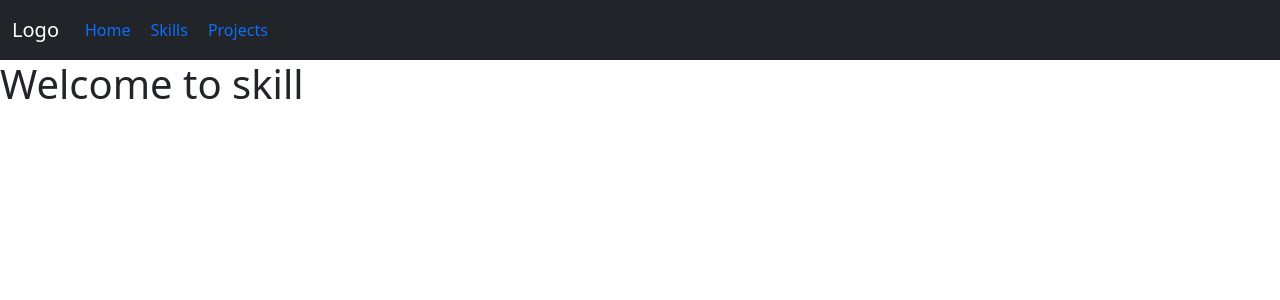
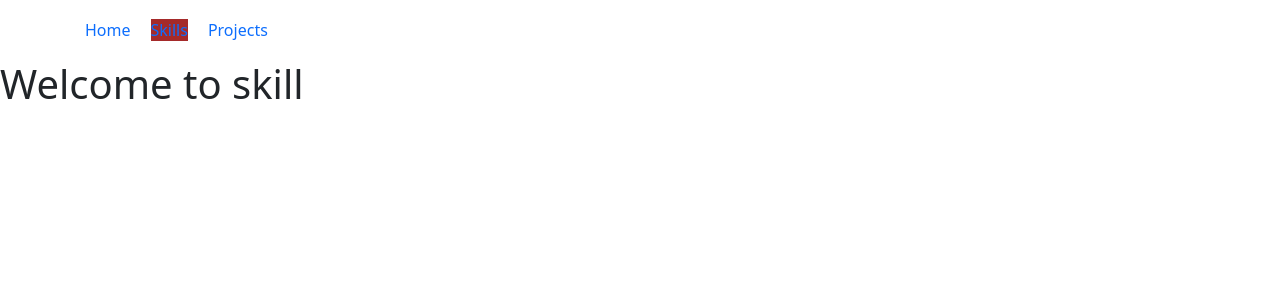
Before and after one commit to shravanred/project, a React (Create React App) app: page /skills in a window 1280 px wide. Shown: the top 300 px of the page. Built offline with nearby package versions, Linux system fonts and the light colour scheme.

Commit message:
replaced  the Link with NavLink as thsese shows the active tab in navbar

```diff
--- /dev/null
+++ b/src/components/navbar/navbar.css
@@ -0,0 +1,5 @@
+
+
+.active{
+    background-color: brown;
+}
--- a/src/components/navbar/navbar.js
+++ b/src/components/navbar/navbar.js
@@ -1,5 +1,6 @@
 import React from "react";
-import { Link } from "react-router-dom";
+import {NavLink } from "react-router-dom";
+import "./navbar.css"
 
 const NavBar=()=>{
 const linkstyle={
@@ -12,7 +13,7 @@ const liststyle={
 
     return(
         <div>
-<nav className="navbar navbar-expand-sm bg-dark navbar-dark">
+<nav className="navbar navbar-expand-sm  navbar-dark">
   <div className="container-fluid">
     <a className="navbar-brand" href="#">
       Logo
@@ -31,19 +32,23 @@ const liststyle={
           {/* <a className="nav-link" href="#">
             Home
           </a> */}
-          <Link to={"/"} style={linkstyle}>Home</Link>
+          <NavLink to={"/"} style={linkstyle}>Home</NavLink>
         </li>
+
+
+
+
         <li className="nav-item" style={liststyle}>
           {/* <a className="nav-link" href="#">
             Skills
           </a> */}
-          <Link to={"/skills"} style={linkstyle}>Skills</Link>
+          <NavLink to={"/skills"} style={linkstyle}>Skills</NavLink>
         </li>
         <li className="nav-item" style={liststyle}>
           {/* <a className="nav-link" href="#">
             Project
           </a> */}
-          <Link to={"/projects"} style={linkstyle}>Projects</Link>
+          <NavLink to={"/projects"} style={linkstyle}>Projects</NavLink>
         </li>
       </ul>
     </div>
--- a/src/screens/home/home.js
+++ b/src/screens/home/home.js
@@ -6,14 +6,15 @@ const Home=()=>{
     return(
         <>
 
-        {/* <div style={{backgroundColor:"black",backgroundSize:"cover",
-            backgroundImage:"url("")"
-        }}> */}
+        <div style={{backgroundSize:'cover',
+            backgroundImage:`url(${image})` , height:'100vh'
+            }}>
         <NavBar/>
 
-        <h1 >Welcome to Home</h1>
-        <img src={image}/>
-        {/* </div> */}
+        {/* <img src={image}/> */}
+        <h1 style={{color:'white'}}>Welcome to Home</h1>
+
+        </div>
         </>
     )
 }
```
Also changed, not shown: src/components/background/background.js (deleted, +0 -9 lines), src/screens/home/home.css (added, +9 -0 lines).
